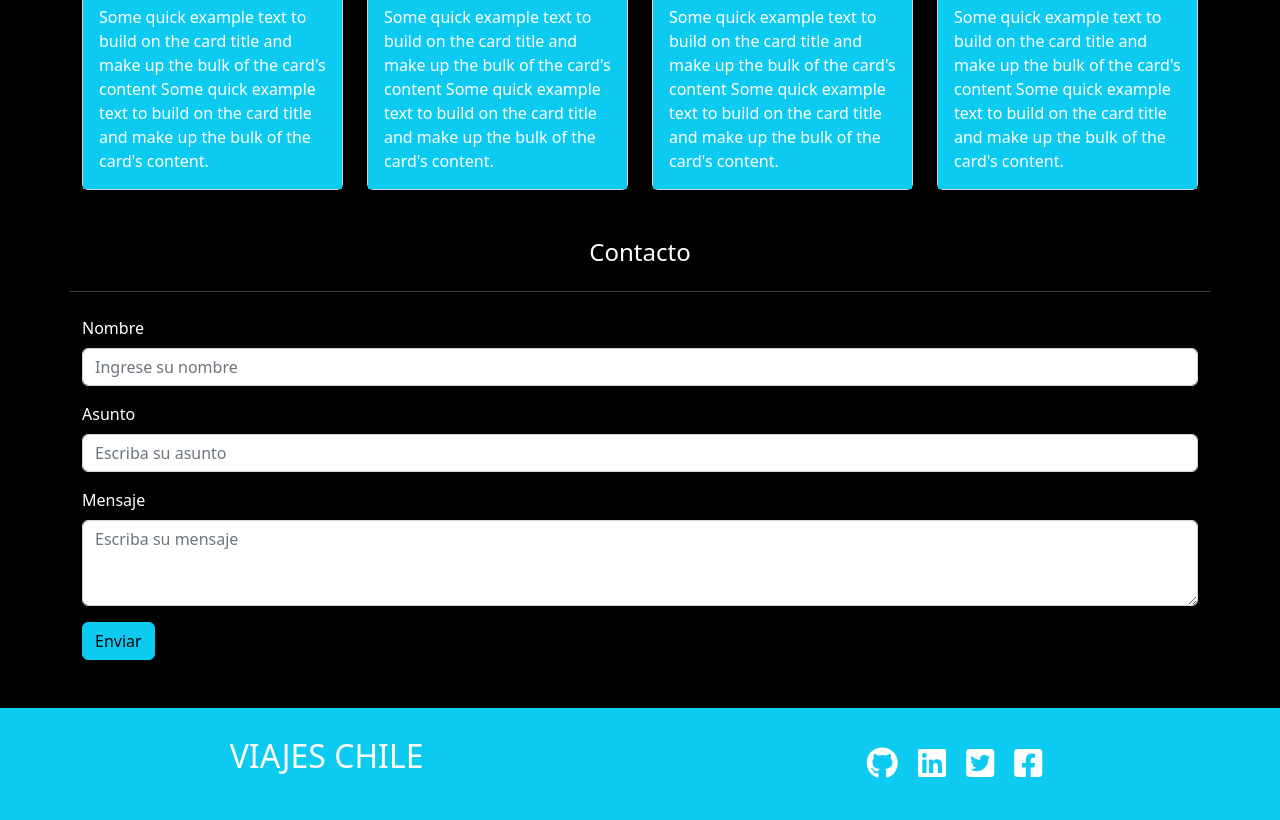
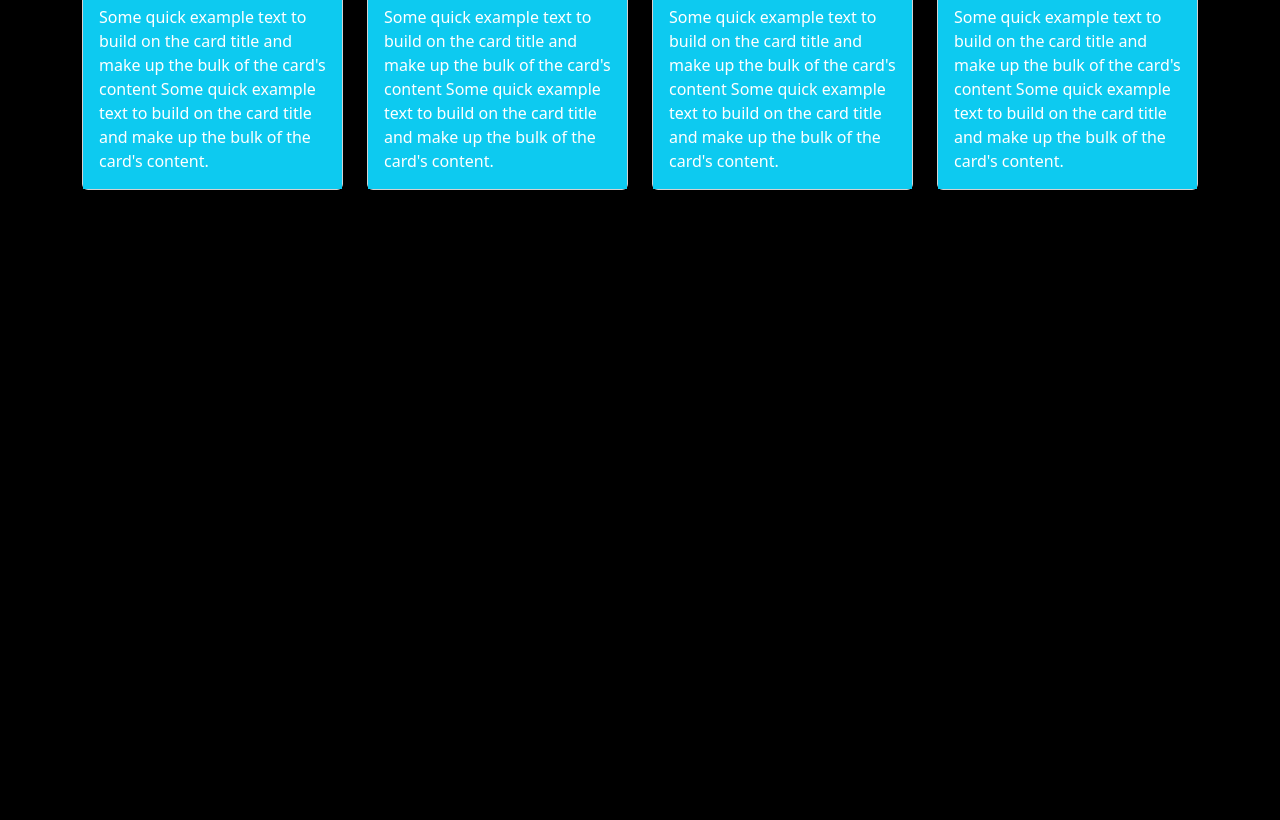
Before and after one commit to acolnar/viajeschile, a plain HTML site: page index.html in a window 1280 px wide. Shown: the part 1831-2651 px from the top of the page. After the commit the page ends 2069 px from the top, so only its background shows below. Drawn offline with nearby package versions, Linux system fonts and the light colour scheme.

```diff
--- a/index.html
+++ b/index.html
@@ -146,41 +146,9 @@
         </div>
     </section>
 
-    <section id="contacto">
-        <div>
-            <h4 class="text-center my-4">Contacto</h4>
-            <hr class="container bg-info mb-4">
-        </div>
-        <div class="container">
-            <div class="mb-3">
-                <label for="exampleFormControlInput1" class="form-label">Nombre</label>
-                <input type="text" class="form-control" id="exampleFormControlInput1" placeholder="Ingrese su nombre">
-              </div>
-              <div class="mb-3">
-                <label for="exampleFormControlInput1" class="form-label">Asunto</label>
-                <input type="text" class="form-control" id="exampleFormControlInput1" placeholder="Escriba su asunto">
-              </div>
-              <div class="mb-3">
-                <label for="exampleFormControlTextarea1" class="form-label">Mensaje</label>
-                <textarea class="form-control" id="exampleFormControlTextarea1" rows="3" placeholder="Escriba su mensaje"></textarea></textarea>
-              </div>
-              <button type="button" class="btn btn-info">Enviar</button>
-        </div>
-    </section>
 
-    <footer class="container-fluid bg-info py-4 mt-5">
-        <div class="footer-wrap">
-            <div>
-                <p class="fs-2">VIAJES CHILE</p>
-            </div>
-            <div>
-                <i data-bs-toggle="tooltip" data-bs-placement="top" data-bs-title="Github" class="fa-brands fa-github fa-2x mx-2"></i>
-                <i data-bs-toggle="tooltip" data-bs-placement="top" data-bs-title="Linkedin" class="fa-brands fa-linkedin fa-2x mx-2"></i>
-                <i data-bs-toggle="tooltip" data-bs-placement="top" data-bs-title="Twitter" class="fa-brands fa-square-twitter fa-2x mx-2"></i>
-                <i data-bs-toggle="tooltip" data-bs-placement="top" data-bs-title="Facebook" class="fa-brands fa-square-facebook fa-2x mx-2"></i>
-          </div>
-        </div>
-    </footer>
+
+
 
     <script src="https://code.jquery.com/jquery-3.6.1.min.js"></script>
     <script src="assets/js/main.js"></script>
```
